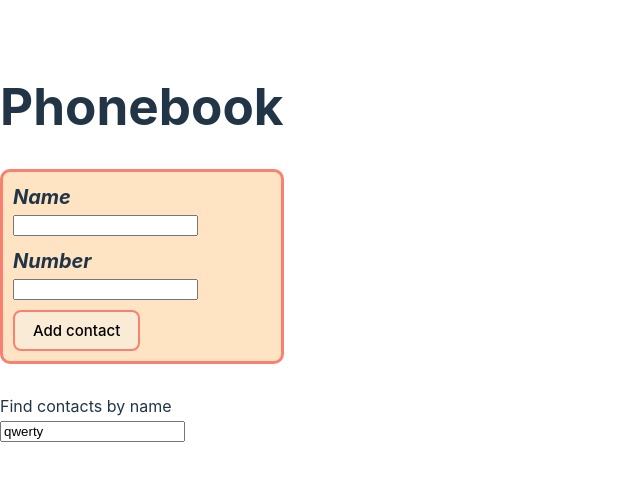
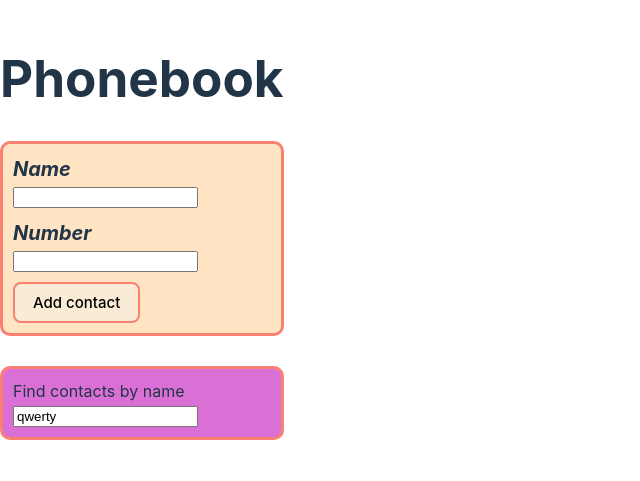
Before and after one commit to Dikhtiar-Tania96/goit-react-hw-03, a React (Vite) app: page / in a window 1280 px wide. Shown: the part 157-638 px from the top of the page, without its empty margins (0-640 px from the left). Built offline with nearby package versions, Linux system fonts and the light colour scheme.

Commit message:
add style form

```diff
--- a/src/components/SearchBox/SearchBox.jsx
+++ b/src/components/SearchBox/SearchBox.jsx
@@ -1,16 +1,18 @@
-import { useId} from "react"
+import { useId } from "react";
+import css from "./SearchBox.module.css";
 
-const SearchBox = ({value, onChange, name}) => {
-
-const uniqInputId = useId();
+const SearchBox = ({ value, onChange, name }) => {
+  const uniqInputId = useId();
 
   return (
-   <form>
+    <form>
+      <div className={css.formEl}>
         <label htmlFor={uniqInputId}>Find contacts by name</label>
-        <br/>
-        <input id={uniqInputId} type='text' value={value} onChange={onChange} name={name}/>
+        <br />
+        <input id={uniqInputId} value={value} onChange={onChange} name={name}/>
+      </div>
     </form>
-  )
-}
+  );
+};
 
-export default SearchBox
+export default SearchBox;
--- a/src/components/SearchBox/SearchBox.module.css
+++ b/src/components/SearchBox/SearchBox.module.css
@@ -0,0 +1,7 @@
+.formEl{
+    background-color:orchid;
+    padding: 10px;
+    border: 3px solid, salmon;
+    border-radius: 10px;
+    margin-bottom: 30px;
+}
```
